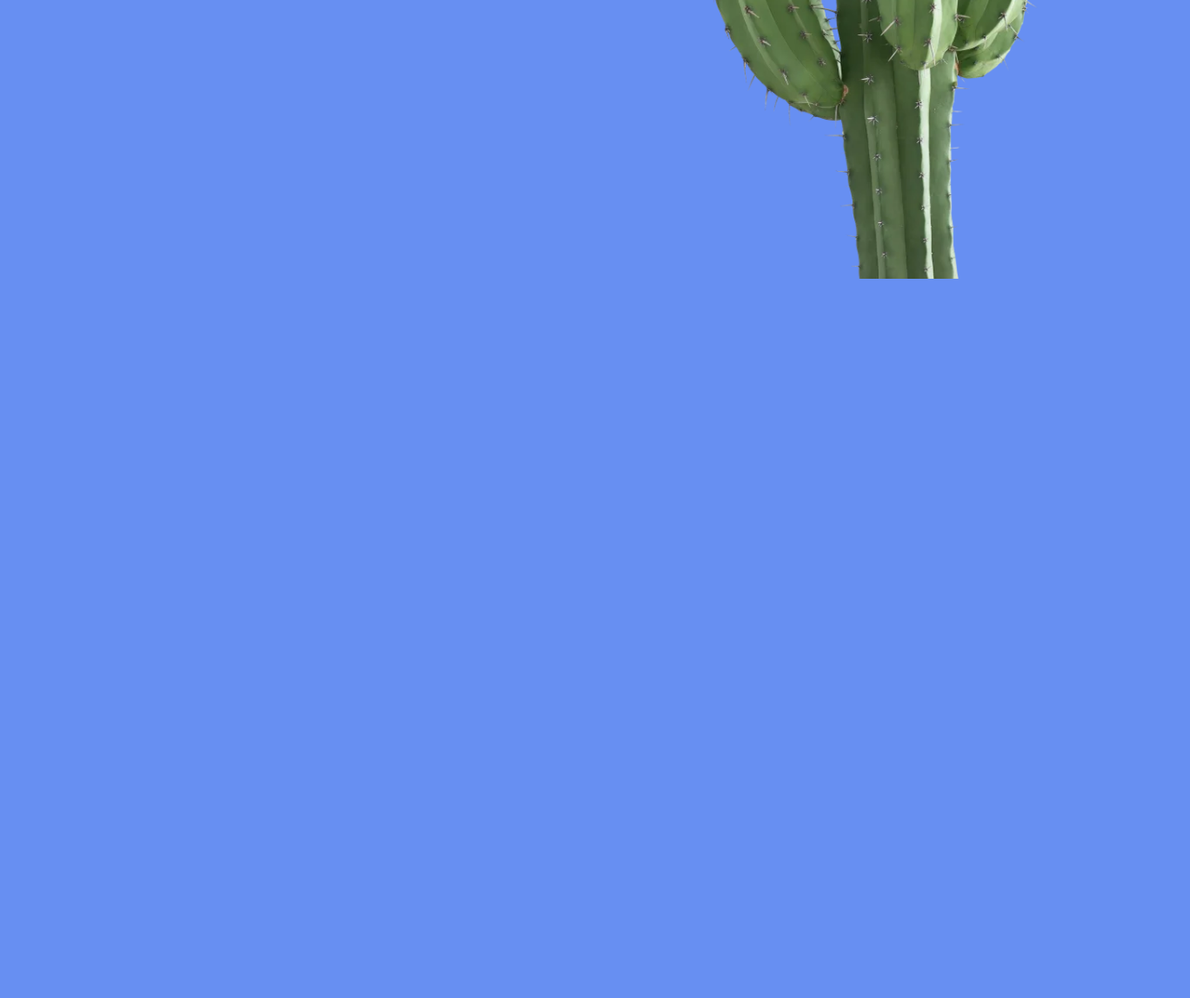
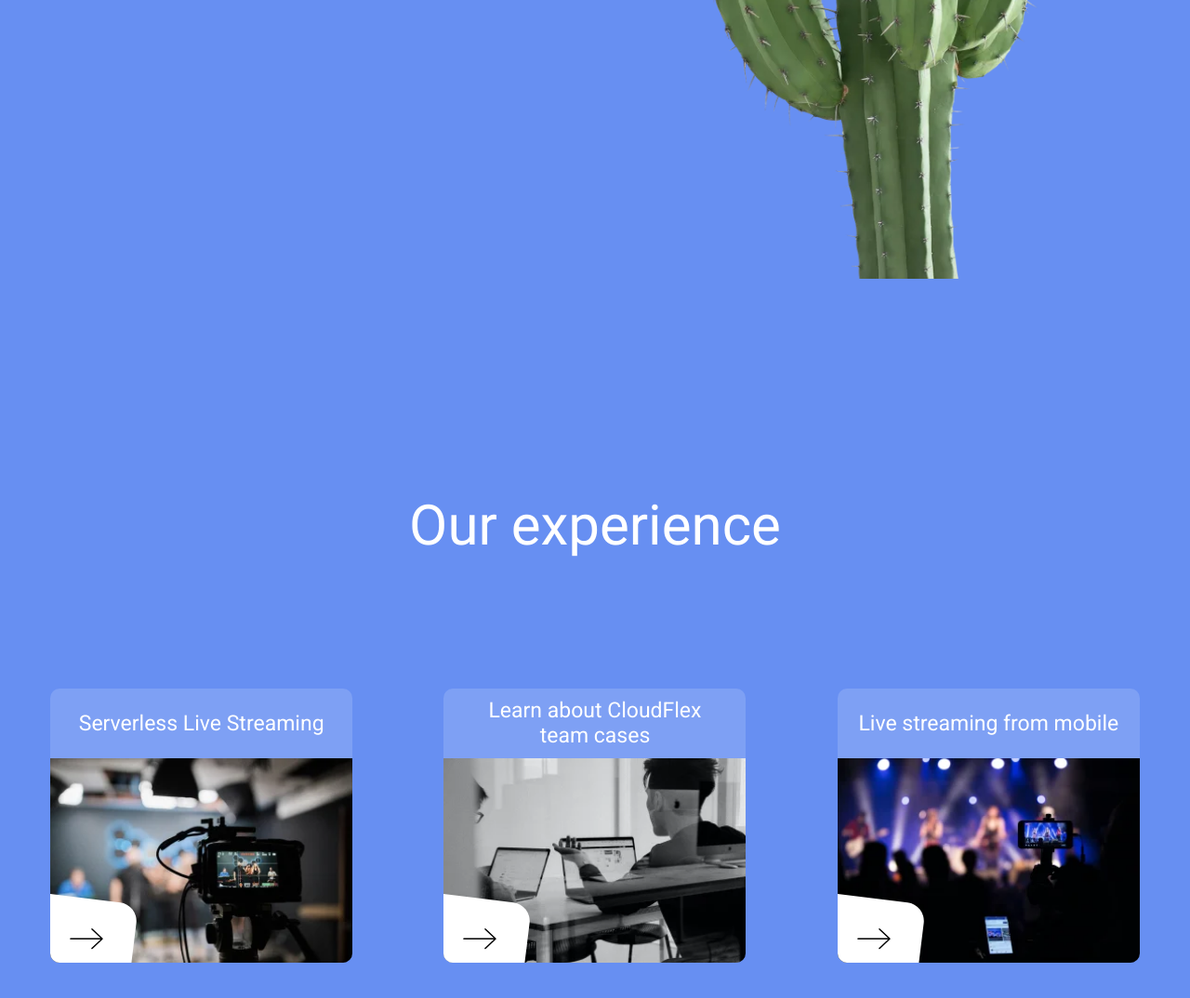
Before and after one commit to hardworkingArty/landing_live_streaming, a website: page index.html in a window 1280 px wide. Shown: the part 3538-4612 px from the top of the page at 93% size. Before the commit the page ends 3838 px from the top, so only its background shows below. Drawn offline with nearby package versions, Linux system fonts and the light colour scheme; files that its build step writes are made by us from their sources.

Commit message:
experience section

```diff
--- a/index.html
+++ b/index.html
@@ -212,8 +212,61 @@
           </div>
         </div>
       </section>
+
+      <section class="experience-section" aria-label="experience section">
+        <div class="container">
+          <div class="experience">
+            <h2 class="experience__title">Our experience</h2>
+
+            <div class="experience__cards-wrapper">
+              <figure class="img-card">
+                <h3 class="img-card__title">Serverless Live Streaming</h3>
+                <img
+                  src="assets/card_shooting.webp"
+                  alt="card shooting img"
+                  class="img-card__preview"
+                />
+                <button class="img-card__btn">
+                  <svg class="img-card__btn-icon" aria-label="arrow icon">
+                    <use href="assets/sprites.svg#arrow-icon"></use>
+                  </svg>
+                </button>
+              </figure>
+
+              <figure class="img-card">
+                <h3 class="img-card__title">
+                  <span>Learn about CloudFlex</span>
+                  <span>team cases</span>
+                </h3>
+                <img
+                  src="assets/card_working.webp"
+                  alt="card working img"
+                  class="img-card__preview"
+                />
+                <button class="img-card__btn">
+                  <svg class="img-card__btn-icon" aria-label="arrow icon">
+                    <use href="assets/sprites.svg#arrow-icon"></use>
+                  </svg>
+                </button>
+              </figure>
+
+              <figure class="img-card">
+                <h3 class="img-card__title">Live streaming from mobile</h3>
+                <img
+                  src="assets/card_streaming.webp"
+                  alt="card streaming img"
+                  class="img-card__preview"
+                />
+                <button class="img-card__btn">
+                  <svg class="img-card__btn-icon" aria-label="arrow icon">
+                    <use href="assets/sprites.svg#arrow-icon"></use>
+                  </svg>
+                </button>
+              </figure>
+            </div>
+          </div>
+        </div>
+      </section>
     </main>
   </body>
 </html>
-
-<!-- 38:13 -->
--- a/styles/_cards.scss
+++ b/styles/_cards.scss
@@ -52,4 +52,63 @@
   }
 }
 
-// 17:35
+.img-card {
+  width: 325px;
+  height: 295px;
+  position: relative;
+  border-radius: 10px;
+  background-color: color.adjust(v.$color_white, $alpha: -0.85);
+  @include m.d-flex(space-between, center, nowrap, column, 0, 0);
+  overflow: hidden;
+  flex-shrink: 0;
+
+  &__title {
+    @include m.font(23px, 400, v.$color_white);
+    @include m.d-flex(center, center, nowrap, column, 0, 0);
+    flex-grow: 1;
+  }
+
+  &__preview {
+    width: 100%;
+    height: 220px;
+  }
+
+  &__btn {
+    @include m.position(absolute, 1, -1, bottom, left, -20px, -30px);
+    width: 120px;
+    height: 90px;
+    border-radius: 20px;
+    border: none;
+    background-color: v.$color_white;
+    rotate: z 7deg;
+    transition: rotate 0.2s;
+
+    &-icon {
+      width: 36px;
+      height: 23px;
+      fill: v.$color_black;
+      rotate: z -7deg;
+      translate: 12px - 3px;
+    }
+
+    &:hover {
+      cursor: pointer;
+      rotate: z 7deg;
+      scale: 1.3;
+
+      .img-card__btn-icon {
+        rotate: z -7deg;
+        translate: 17px -8px;
+      }
+    }
+  }
+
+  &:hover {
+    cursor: pointer;
+    box-shadow: 0 8px 20px 12px rgba(0, 0, 0, 0.15),
+      inset 0 -5px 70px 25px rgba(0, 0, 0, 0.2);
+  }
+  @media (max-width: v.$media_min) {
+    width: 300px;
+  }
+}
--- /dev/null
+++ b/styles/_experience.scss
@@ -0,0 +1,23 @@
+@use "variables" as v;
+@use "mixins" as m;
+
+.experience {
+  padding: 180px 0;
+  margin: 0 auto;
+  text-align: center;
+  @include m.d-flex(start, center, nowrap, column, 0, 90px);
+
+  &__title {
+    @include m.font(60px, 400, v.$color_white);
+
+    @media (max-width: v.$media_sm) {
+      @include m.font(35px, 400, v.$color_white);
+    }
+  }
+
+  &__cards-wrapper {
+    @include m.d-flex(space-around, center, wrap, row, 20px, 55px);
+    width: 100%;
+    padding: 0 15px;
+  }
+}
--- a/styles/_importer.scss
+++ b/styles/_importer.scss
@@ -4,3 +4,4 @@
 @forward "hero";
 @forward "work";
 @forward "about";
+@forward "experience";
```
